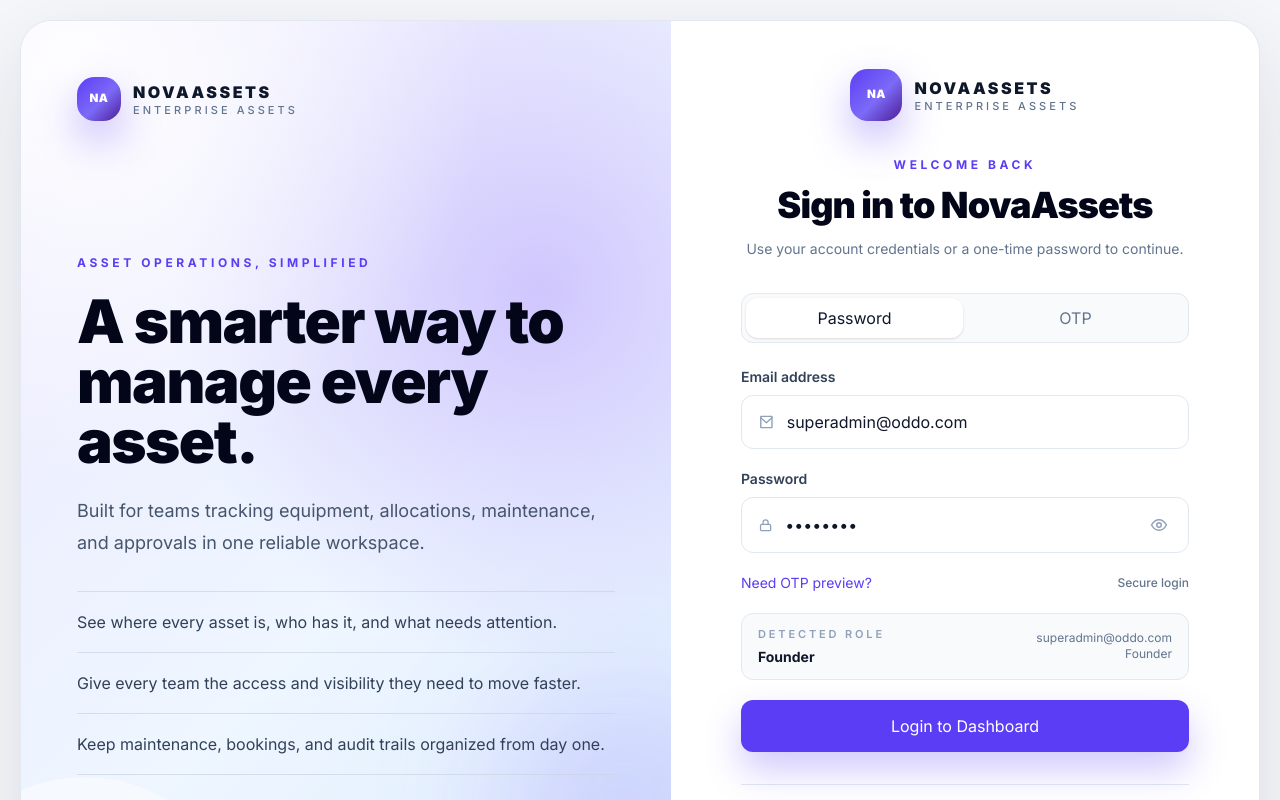
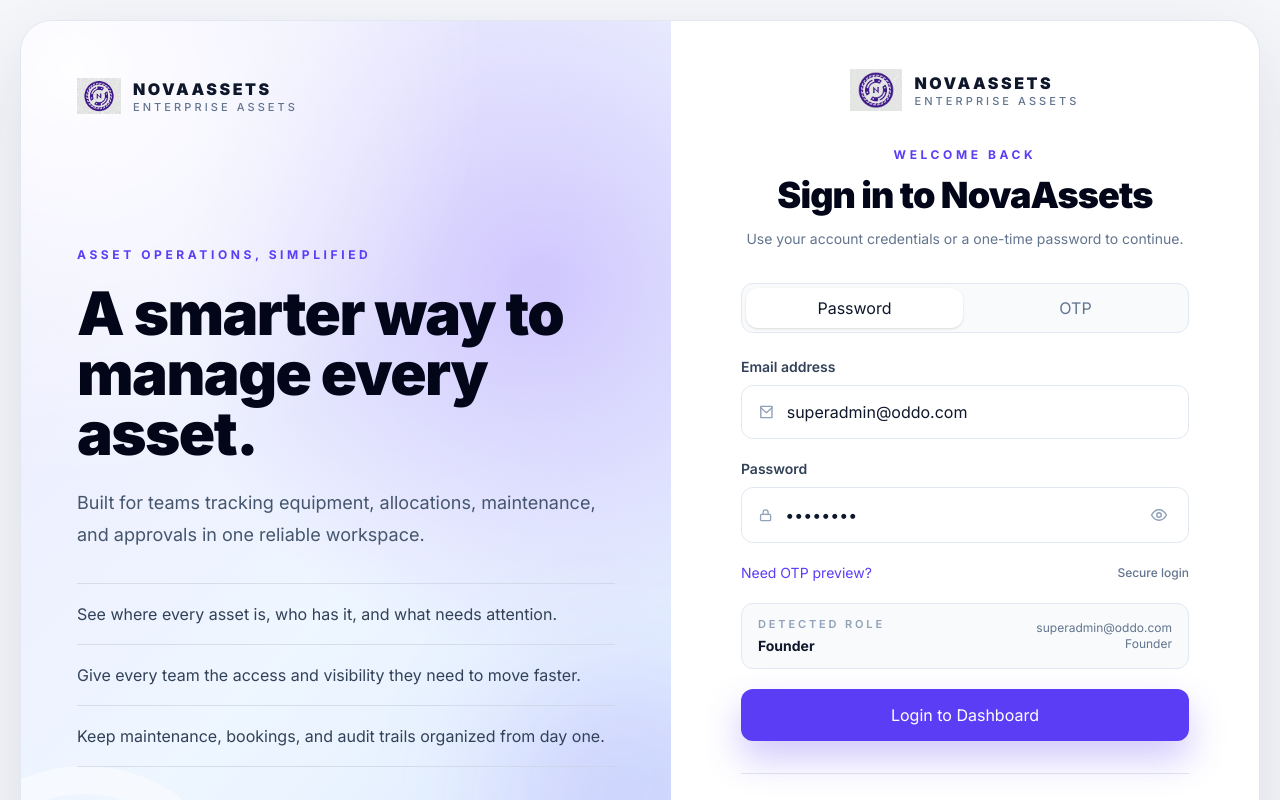
Before and after one commit to Sumanyusinghrathore/NovaAssets, a Next.js app in the folder Frontend-main/: page /login in a window 1280 px wide. Shown: the top 800 px of the page. Built offline with nearby package versions, Linux system fonts and the light colour scheme; no server answers.

Commit message:
Update in UI and logo

```diff
--- a/Frontend-main/app/components/assetflow/AssetFlowLogo.tsx
+++ b/Frontend-main/app/components/assetflow/AssetFlowLogo.tsx
@@ -1,22 +1,35 @@
+import Image from "next/image";
+
 type AssetFlowLogoProps = {
   size?: number;
   compact?: boolean;
 };
 
-export default function AssetFlowLogo({ size = 44, compact = false }: AssetFlowLogoProps) {
+export default function AssetFlowLogo({
+  size = 44,
+  compact = false,
+}: AssetFlowLogoProps) {
   return (
     <div className="flex items-center gap-3">
-      <div
-        className="flex items-center justify-center rounded-[1.1rem] bg-[linear-gradient(135deg,#5b3df5,#7c6af7_55%,#4c1d95)] text-white shadow-[0_18px_40px_rgba(91,61,245,0.35)]"
-        style={{ width: size, height: size }}
-        aria-hidden="true"
-      >
-        <span className="text-[0.72em] font-black tracking-[0.04em]">NA</span>
-      </div>
+      {/* Logo */}
+      <Image
+        src="/logo.png"
+        alt="NovaAssets Logo"
+        width={size}
+        height={size}
+        priority
+        className="object-contain"
+      />
+
+      {/* Company Name */}
       {!compact && (
         <div className="leading-tight">
-          <div className="text-base font-black tracking-[0.16em] text-slate-900">NOVAASSETS</div>
-          <div className="text-[11px] font-medium uppercase tracking-[0.28em] text-slate-500">Enterprise Assets</div>
+          <h1 className="text-base font-black tracking-[0.16em] text-slate-900">
+            NOVAASSETS
+          </h1>
+          <p className="text-[11px] font-medium uppercase tracking-[0.28em] text-slate-500">
+            Enterprise Assets
+          </p>
         </div>
       )}
     </div>
```
Also changed, not shown: Frontend-main/public/logo.png (added).
